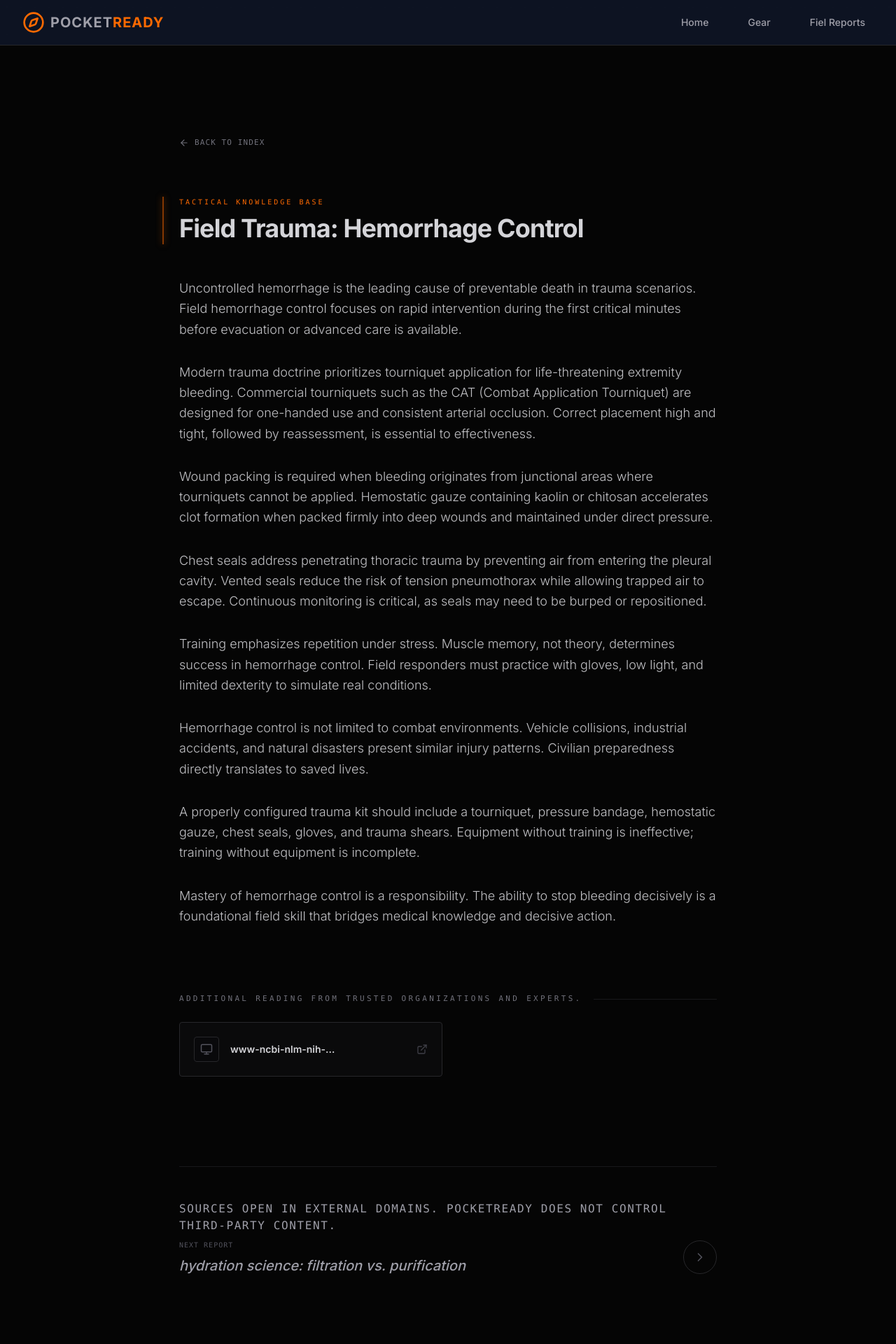
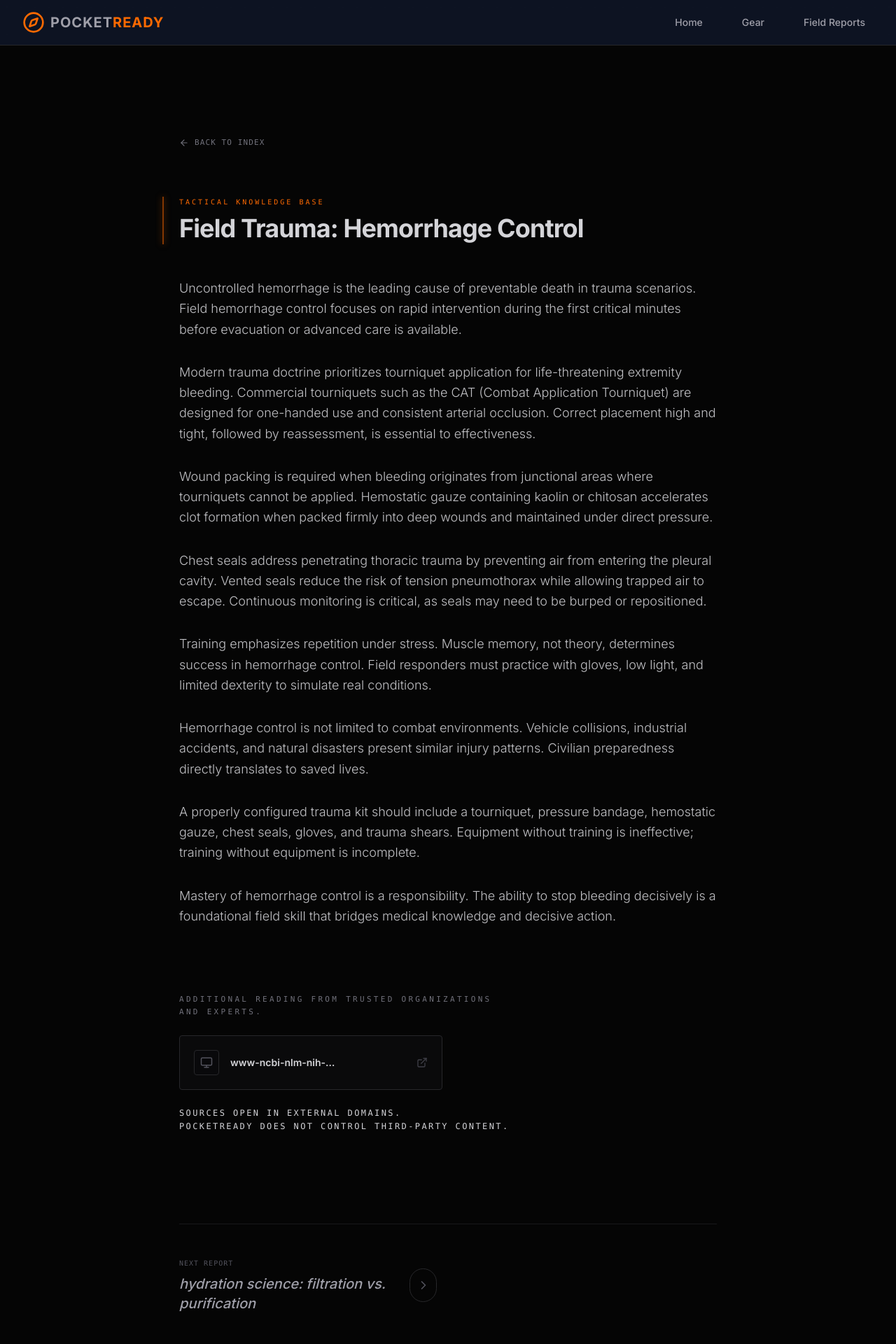
Before and after one commit to Alexander2514/Pocket_Ready, a Next.js app: page /field-report/1 in a window 1280 px wide. Shown: the top 1920 px of the page at 70% size. Built offline with nearby package versions, Linux system fonts and the light colour scheme; no server answers.

Commit message:
Little changes

```diff
--- a/src/Components/Navbar/index.tsx
+++ b/src/Components/Navbar/index.tsx
@@ -25,7 +25,7 @@ const Navbar = () => {
             <div className="ml-10 flex items-baseline space-x-8">
               <Link href="/" className="hover:text-orange-500 transition-colors px-3 py-2 text-sm font-medium">Home</Link>
               <Link href="/gears" className="hover:text-orange-500 transition-colors px-3 py-2 text-sm font-medium">Gear</Link>
-              <Link href="/field-reports" className="hover:text-orange-500 transition-colors px-3 py-2 text-sm font-medium">Fiel Reports</Link>
+              <Link href="/field-reports" className="hover:text-orange-500 transition-colors px-3 py-2 text-sm font-medium">Field Reports</Link>
             </div>
           </div>
 
--- a/src/Components/TheSovereign/index.tsx
+++ b/src/Components/TheSovereign/index.tsx
@@ -34,9 +34,7 @@ const TheSovereign = () => {
                 <div className="p-3 bg-zinc-900 border border-zinc-800 group-hover:border-orange-500/50 transition-colors">
                   <item.icon className="text-orange-500" size={24} />
                 </div>
-                <span className="font-mono text-[10px] text-zinc-700 group-hover:text-orange-900 transition-colors">
-                  0{index + 1} // OPERATIONAL_PILLAR
-                </span>
+
               </div>
 
               <h3 className="text-xl font-bold text-zinc-300 uppercase italic mb-6 tracking-tight flex items-center gap-3">
--- a/src/app/field-report/[id]/page.tsx
+++ b/src/app/field-report/[id]/page.tsx
@@ -23,7 +23,7 @@ export async function generateMetadata({ params }: Props): Promise<Metadata> {
       title: report.title ,
       description: report.excerpt,
       type: 'article',
-      images: [report.image || 'https://ahmdmnoxdroarbooanyg.supabase.co/storage/v1/object/public/images/Assets/img_index.webp'],
+      images: [report.image],
     },
   };
 }
@@ -83,10 +83,13 @@ export default async function ReportDetail({ params }: Props) {
           </article>
 
           <section className="space-y-6">
-            <div className="flex items-center gap-4">
-              <h2 className="text-[11px] font-mono uppercase tracking-[0.3em] text-zinc-500 whitespace-nowrap">Additional reading from trusted organizations and experts.</h2>
-              <div className="h-[1px] w-full bg-zinc-900" />
-            </div>
+            <div className="flex flex-col sm:flex-row items-start sm:items-center gap-4 w-full overflow-hidden">
+            <h2 className="text-[10px] md:text-[11px] font-mono uppercase tracking-[0.3em]          text-zinc-500 leading-relaxed max-w-full sm:max-w-[60%]">
+              Additional reading from trusted organizations and experts.
+            </h2>
+
+           <div className="h-[1px] flex-grow bg-zinc-900 hidden xs:block w-full" />
+          </div>
 
             <div className="grid grid-cols-1 sm:grid-cols-2 gap-4">
               {report.link.map((url, index) => (
@@ -113,13 +116,25 @@ export default async function ReportDetail({ params }: Props) {
 
                   <ExternalLink size={16} className="text-zinc-700 group-hover:text-orange-500 transition-colors translate-x-0 group-hover:-translate-y-1 group-hover:translate-x-1" />
                 </a>
-              ))}
+
+
+              )
+
+              )}
 
             </div>
+
+
+    <p className="text-[10px] md:text-xs font-mono text-zinc-300 uppercase tracking-[0.2em] leading-relaxed">
+      Sources open in external domains. <br className="hidden md:block" />
+      PocketReady does not control third-party content.
+    </p>
           </section>
 
           <footer className="mt-32 pt-12 border-t border-zinc-900">
-            <span className="text-[12x] font-mono text-zinc-400 uppercase tracking-widest block mb-2">Sources open in external domains. PocketReady does not control third-party content.</span>
+  <div className="grid grid-cols-1 md:grid-cols-2 gap-8 items-start">
+
+
             <Link href={`/field-report/${nextReport.id}`} className="group flex justify-between items-center group">
               <div>
 
@@ -132,6 +147,7 @@ export default async function ReportDetail({ params }: Props) {
                 <ChevronRight size={20} className="text-zinc-600 group-hover:text-orange-500" />
               </div>
             </Link>
+            </div>
           </footer>
         </div>
       </main>
--- a/src/app/field-reports/page.tsx
+++ b/src/app/field-reports/page.tsx
@@ -17,8 +17,8 @@ export default function FieldReportsPage() {
       <div className="max-w-7xl mx-auto">
 
         <header className="mb-16 border-l-4 border-safety-orange pl-6">
-          <h1 className="text-4xl md:text-6xl font-black text-zinc-300 italic uppercase tracking-tighter">
-            Field <span className="text-zinc-800">Reports</span>
+          <h1 className="text-2xl md:text-4xl font-black text-zinc-300 italic uppercase tracking-tighter">
+            Field Reports
           </h1>
 
         </header>
--- a/src/app/gears/page.tsx
+++ b/src/app/gears/page.tsx
@@ -19,13 +19,12 @@ export default async  function Gears() {
 
   return (
 
-    <main className="min-h-screen bg-zinc-900 pt-24 pb-20 px-4">
+    <main className="min-h-screen bg-zinc-1000 pt-24 pb-20 px-4">
       <div className="max-w-7xl mx-auto">
         <header className="mb-16 border-l-4 border-safety-orange pl-6">
-          <h1 className="text-4xl font-black text-white italic uppercase tracking-tighter">
-            Full Arsenal <span className="text-zinc-700">/ Inventory</span>
+          <h1 className="text-4xl font-black text-zinc-300 italic uppercase tracking-tighter">
+            Full Gear
           </h1>
-          <p className="text-zinc-500 mt-2 font-mono text-sm">SECURE ACCESS // ALL UNITS AVAILABLE</p>
         </header>
 
         <div className="grid grid-cols-1 md:grid-cols-3 lg:grid-cols-4 gap-8">
--- a/src/app/layout.tsx
+++ b/src/app/layout.tsx
@@ -69,10 +69,11 @@ keywords: [
     locale: "en_US",
     url: "https://pocket-ready.com/",
     siteName: "Pocket Ready",
-    title: "PocketReady | Strategic Survival Gear",
-    description: "High-performance solutions for high-stakes environments.",
-    images: [{ url: "https://ahmdmnoxdroarbooanyg.supabase.co/storage/v1/object/public/images/Assets/view_website.png", width: 1200, height: 630 }
-    ],
+    title: "PocketReady | Operational Readiness Platform",
+description: "Equipment, knowledge, and systems designed for modern survival and everyday readiness.",
+
+    // images: [{ url: "https://ahmdmnoxdroarbooanyg.supabase.co/storage/v1/object/public/images/Assets/view_website.png", width: 1200, height: 630 }
+    // ],
   },
 
   // // Metadatos para Twitter/X
--- a/src/app/page.tsx
+++ b/src/app/page.tsx
@@ -23,7 +23,7 @@ export default async function Home() {
 
 
    <section className="relative min-h-[80vh] flex flex-col items-center justify-center text-center px-4 py-20 overflow-hidden">
-  <div className="absolute inset-0 z-0 opacity-20 bg-[url('https://images.unsplash.com/photo-1504194103304-47b99fb9c53c?q=80&w=2070')] bg-cover bg-center grayscale" />
+  <div className="absolute inset-0 z-0 opacity-20"/>
   <div className="absolute inset-0 bg-gradient-to-b from-black via-transparent to-black z-1" />
 
   <div className="relative z-10 max-w-5xl">
@@ -36,9 +36,8 @@ export default async function Home() {
       in Your <span className="text-transparent bg-clip-text bg-gradient-to-b from-orange-400 to-orange-700">Pocket</span>.
     </h1>
 
-    <p className="max-w-lg mx-auto text-zinc-400 text-base md:text-lg font-light leading-relaxed tracking-tight mb-10">
-      Every tool is selected for <span className="text-zinc-200">function and durability</span>.
-      Professional-grade gear, curated for the modern operator's daily life.
+    <p className="max-w-lg mx-auto text-zinc-200 text-base md:text-lg font-light leading-relaxed tracking-tight mb-10">
+     Field-tested tools, intelligence-driven guidance, and everyday readiness for those who take responsibility seriously.
     </p>
 
     <div className="flex flex-col items-center gap-4">
```
